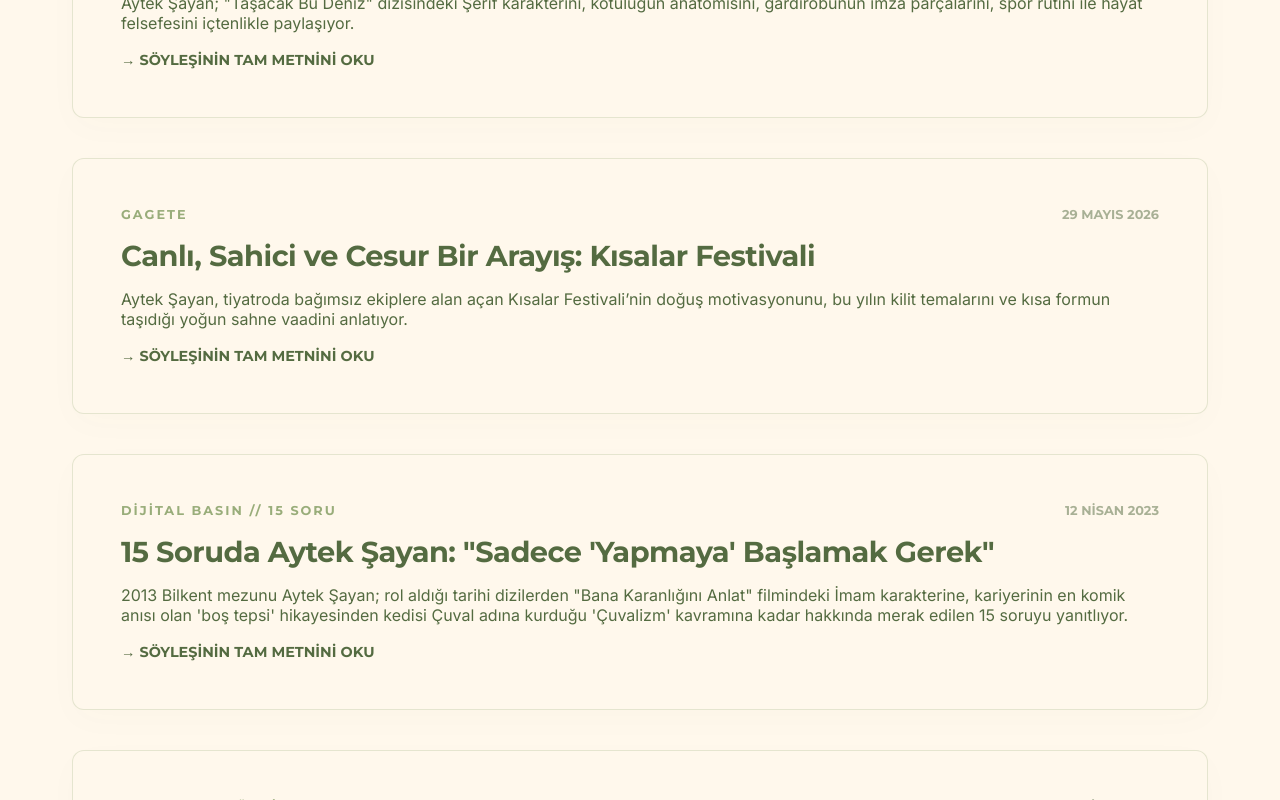
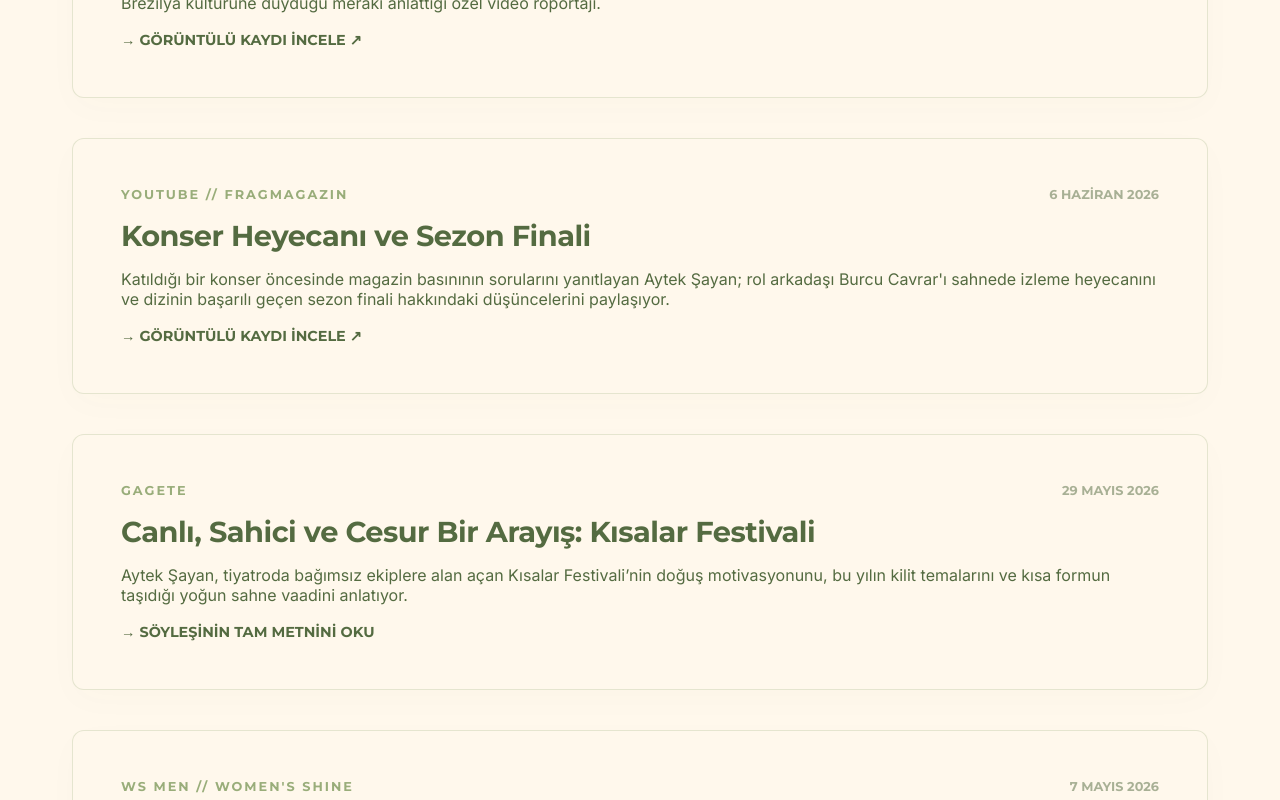
Before and after one commit to ebru1967/oyuncu-fan-projesi, a React (Vite) app: page /basin in a window 1280 px wide. Shown: the part 940-1740 px from the top of the page. Built offline with nearby package versions, Linux system fonts and the light colour scheme.

Commit message:
Tarihler düzeltildi

```diff
--- a/src/pages/PressInterviews.jsx
+++ b/src/pages/PressInterviews.jsx
@@ -1,4 +1,4 @@
-import { useState } from 'react';
+import React, { useState } from 'react';
 
 function PressInterviews() {
   const [filter, setFilter] = useState('all');
@@ -185,7 +185,7 @@ function PressInterviews() {
         },
         {
           q: "Sinema ve dizi sektörü hızla dijitalleşiyor. Siz bir oyuncu olarak bu hıza nasıl ayak uyduruyorsunuz?",
-          a: "Bu hızın içinde kalmanın yolu, değişime direnmek yerine onu anlamaya çalışmak. Dijitalleşme aslında oyunculuk açısından yeni anlatım biçimleri ve daha geniş bir izleyiciyle buluşma imkânı demek. Benim için önemli olan, teknolojinin getirdiği yenilikleri takip ederken hikâye anlatma özünü kaybetmemek. Kamera değişiyor, platform değişiyor ama karakteri doğru kurmak, sahici kalmak hâlâ en temel şey. O dengeyi korumaya çalışıyorum."
+          a: "Bu hızın içinde kalmanın yolu, değişime direnmek yerine onu anlamaya çalışmak. Dijitalleşme aslında oyunculuk açısından yeni anlatım biçimleri ve daha geniş izleyiciyle buluşma imkânı demek. Benim için önemli olan, teknolojinin getirdiği yenilikleri takip ederken hikâye anlatma özünü kaybetmemek. Kamera değişiyor, platform değişiyor ama karakteri doğru kurmak, sahici kalmak hâlâ en temel şey. O dengeyi korumaya çalışıyorum."
         },
         {
           q: "Gelecekte bir gün \"bu hikâyeyi ben anlatmalıyım\" diyerek kamera arkasına geçme planınız var mı?",
@@ -247,7 +247,6 @@ function PressInterviews() {
         }
       ]
     },
-
     {
       id: 4,
       type: 'written',
@@ -318,7 +317,6 @@ function PressInterviews() {
         }
       ]
     },
-
     {
       id: 5,
       type: 'video',
@@ -455,10 +453,30 @@ function PressInterviews() {
     }
   ];
 
-  const filteredInterviews = interviewData.filter(item => {
-    if (filter === 'all') return true;
-    return item.type === filter;
-  });
+  // Ayları JavaScript'in anlayacağı bir sayıya çeviren yardımcı fonksiyon
+  const parseDate = (dateString) => {
+    if (!dateString) return new Date(); // Eğer tarih yoksa en üste at
+    const months = {
+      'OCAK': 0, 'ŞUBAT': 1, 'MART': 2, 'NİSAN': 3, 'MAYIS': 4, 'HAZİRAN': 5,
+      'TEMMUZ': 6, 'AĞUSTOS': 7, 'EYLÜL': 8, 'EKİM': 9, 'KASIM': 10, 'ARALIK': 11
+    };
+    const parts = dateString.split(' ');
+    if (parts.length === 3) {
+      const day = parseInt(parts[0], 10);
+      const month = months[parts[1].toUpperCase()];
+      const year = parseInt(parts[2], 10);
+      return new Date(year, month, day);
+    }
+    return new Date(0); // Format uyuşmazsa en sona at
+  };
+
+  // Önce filtrele, sonra tarihe göre (en yeni en üstte) sırala
+  const filteredInterviews = interviewData
+    .filter(item => {
+      if (filter === 'all') return true;
+      return item.type === filter;
+    })
+    .sort((a, b) => parseDate(b.date) - parseDate(a.date));
 
   const toggleExpand = (id) => {
     setExpandedId(expandedId === id ? null : id);
```
